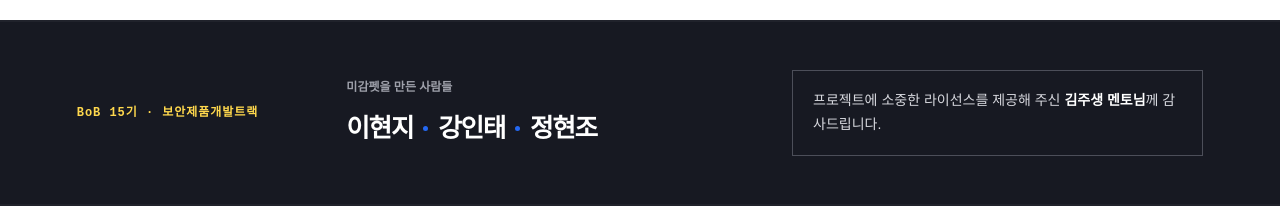
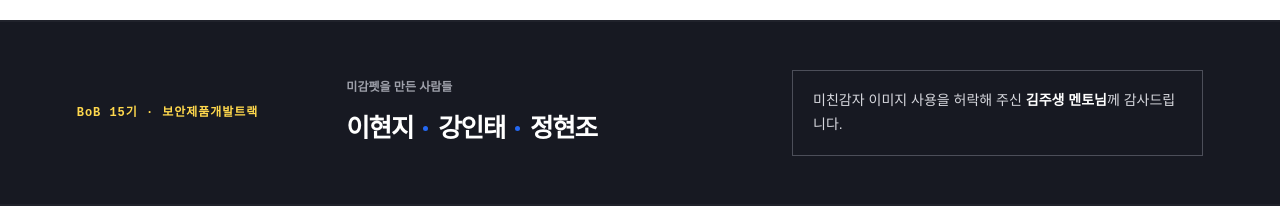
Before and after one commit to guswl03/Desktop-Migam, a Next.js app in the folder site/: page /Desktop-Migam/ in a window 1280 px wide. Shown: the part 8610-8816 px from the top of the page. Built offline with nearby package versions, Linux system fonts and the light colour scheme.

Commit message:
fix: clarify mentor image permission credit

```diff
--- a/site/app/page.tsx
+++ b/site/app/page.tsx
@@ -244,7 +244,7 @@
             <strong>강인태</strong><i />
             <strong>정현조</strong>
           </div>
-          <p className="mentor-thanks">프로젝트에 소중한 라이선스를 제공해 주신 <strong>김주생 멘토님</strong>께 감사드립니다.</p>
+          <p className="mentor-thanks">미친감자 이미지 사용을 허락해 주신 <strong>김주생 멘토님</strong>께 감사드립니다.</p>
         </div>
         <p className="footer-copyright">© 2026 DESKTOP MIGAM · MADE WITH FOCUS AND PLAY</p>
       </footer>
```
